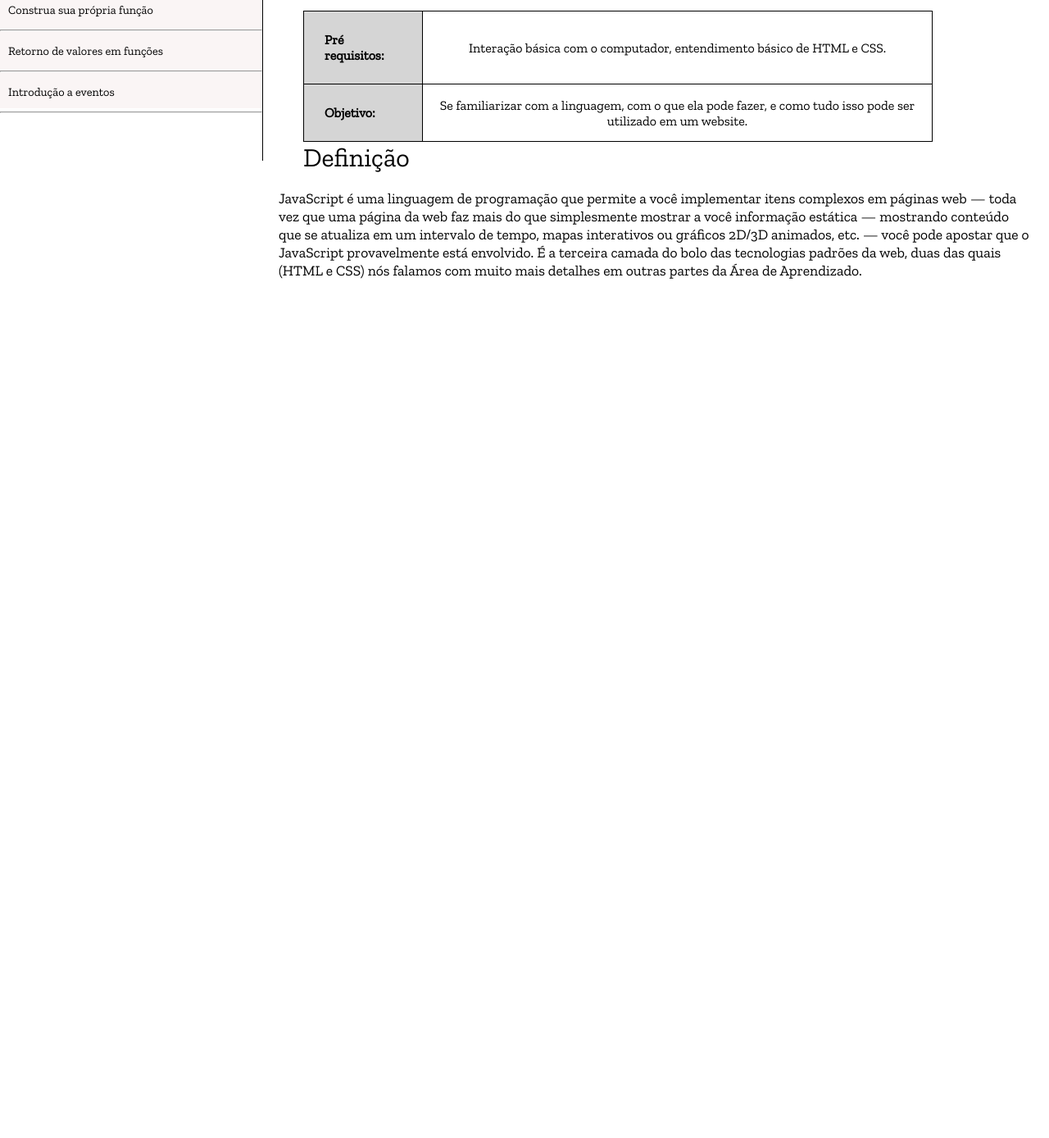
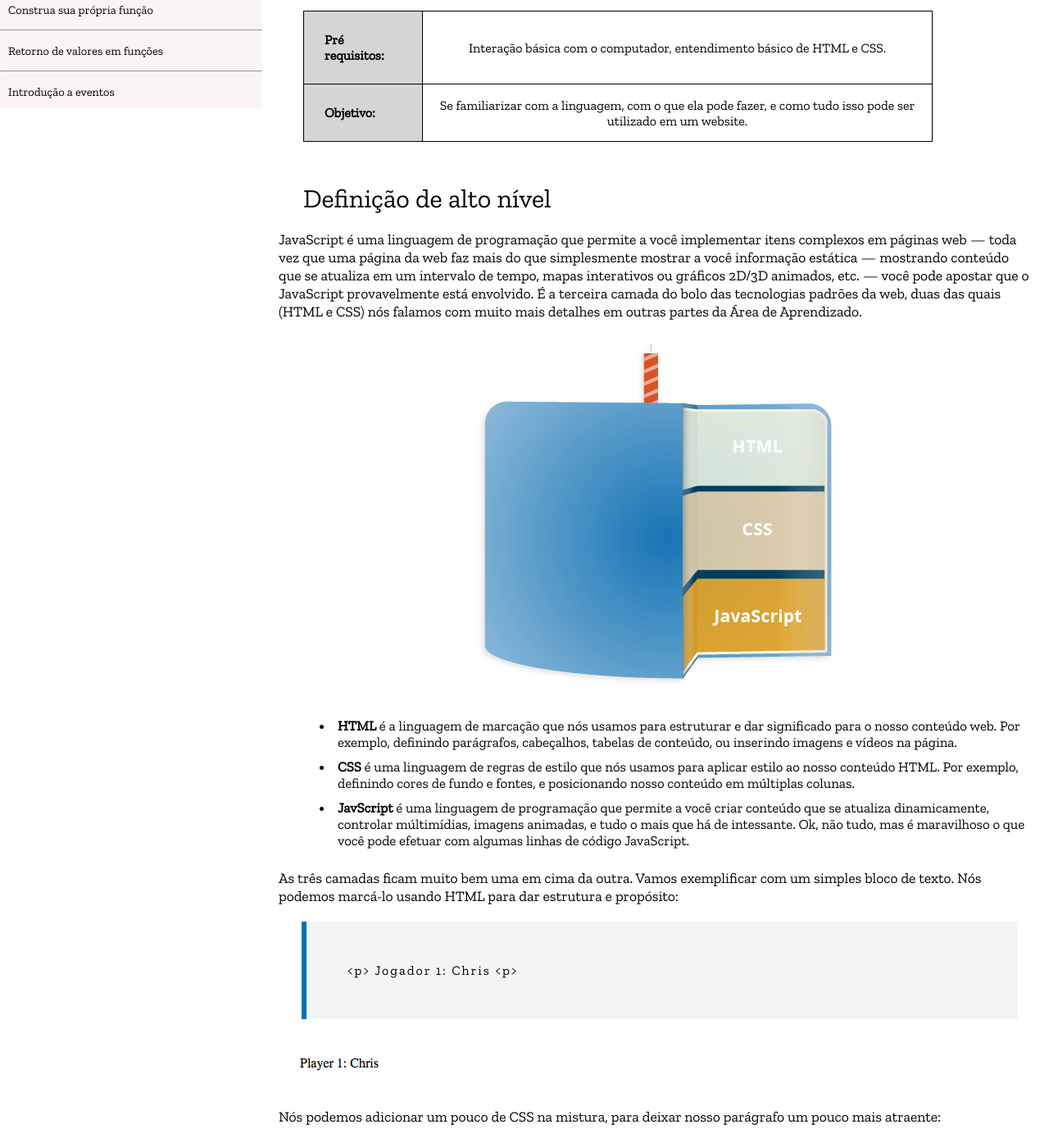
Before and after one commit to HigorChagas/desafios-freecodecamp, a plain HTML site: page js-guide/index.html in a window 1280 px wide. Shown: the part 732-2120 px from the top of the page at 82% size. Before the commit the page ends 1093 px from the top, so only its background shows below. Drawn offline with nearby package versions, Linux system fonts and the light colour scheme.

Commit message:
Criando sessão de iniciando com JavaScript

```diff
--- a/js-guide/index.html
+++ b/js-guide/index.html
@@ -82,8 +82,21 @@
                     </tr>
                 </tbody>
             </table>
-            <a href="#" class="h2-link">Definição</a>
+            <a href="#" class="h2-link">Definição de alto nível</a>
             <p>JavaScript é uma linguagem de programação que permite a você implementar itens complexos em páginas web — toda vez que uma página da web faz mais do que simplesmente mostrar a você informação estática — mostrando conteúdo que se atualiza em um intervalo de tempo, mapas interativos ou gráficos 2D/3D animados, etc. — você pode apostar que o JavaScript provavelmente está envolvido. É a terceira camada do bolo das tecnologias padrões da web, duas das quais (HTML e CSS) nós falamos com muito mais detalhes em outras partes da Área de Aprendizado.</p>
+            <img class="cake-img" src="/img/cake.png" alt="Imagem ilustrando as 3 principais técnologias do Front-end">
+            <ul>
+                <li class="language-definition"><strong>HTML</strong> é a linguagem de marcação que nós usamos para estruturar e dar significado para o nosso conteúdo web. Por exemplo, definindo parágrafos, cabeçalhos, tabelas de conteúdo, ou inserindo imagens e vídeos na página.</li>
+                <li class="language-definition"><strong>CSS</strong> é uma linguagem de regras de estilo que nós usamos para aplicar estilo ao nosso conteúdo HTML. Por exemplo, definindo cores de fundo e fontes, e posicionando nosso conteúdo em múltiplas colunas.</li>
+                <li class="language-definition"><strong>JavScript</strong> é uma linguagem de programação que permite a você criar conteúdo que se atualiza dinamicamente, controlar múltimídias, imagens animadas, e tudo o mais que há de intessante. Ok, não tudo, mas é maravilhoso o que você pode efetuar com algumas linhas de código JavaScript.</li>
+            </ul>
+            <p>As três camadas ficam muito bem uma em cima da outra. Vamos exemplificar com um simples bloco de texto. Nós podemos marcá-lo usando HTML para dar estrutura e propósito: </p>
+
+            <div class="code-example">
+                    <code><span><</span>p<span>></span> Jogador 1: Chris <span><</span>p<span>></span></code>
+            </div>
+            <img class="code-img" src="img/just-html.png" alt="Exemplo do código acima">
+            <p>Nós podemos adicionar um pouco de CSS na mistura, para deixar nosso parágrafo um pouco mais atraente:</p>
         </section>
     </main>
 </body>
--- a/js-guide/style.css
+++ b/js-guide/style.css
@@ -20,13 +20,14 @@
     background-color: rgb(250, 245, 245);
     padding-top: 64px;
     position: fixed;
+    overflow-x: scroll;
 }
 
 .vertical-line {
     height: 100%;
     border-left: 1px solid black;
     position: absolute;
-    left: 100%;
+    left: 101%;
     z-index: 999;
 }
 
@@ -57,7 +58,7 @@ header {
 
 #main-doc {
     width: 75%;
-    height: 100%;
+    height: 3000px;
     float: right;
 }
 
@@ -119,6 +120,7 @@ table {
     overflow-x: auto;
     margin-left: 50px;
     border-collapse: collapse;
+    margin-bottom: 50px;
 }
 
 th {
@@ -134,3 +136,30 @@ td {
     border-bottom: 1px solid black;
     border-collapse: collapse;
 }
+
+.cake-img {
+    display: block;
+    margin-left: auto;
+    margin-right: auto;
+    margin-bottom: 30px;
+}
+
+.language-definition {
+    font-size: 1.05em;
+    padding: 5px;
+}
+
+.code-example {
+    width: 80%;
+    height: 20%;
+    background-color:#F4F4F4;
+    margin-left: 5%;
+    border-left: 6px solid #0072b3;
+    letter-spacing: 2px;
+    padding: 50px;
+}
+
+.code-img {
+    display: block;
+    margin: 40px;
+}
```
Also changed, not shown: js-guide/img/cake.png (added), js-guide/img/just-html.png (added).
